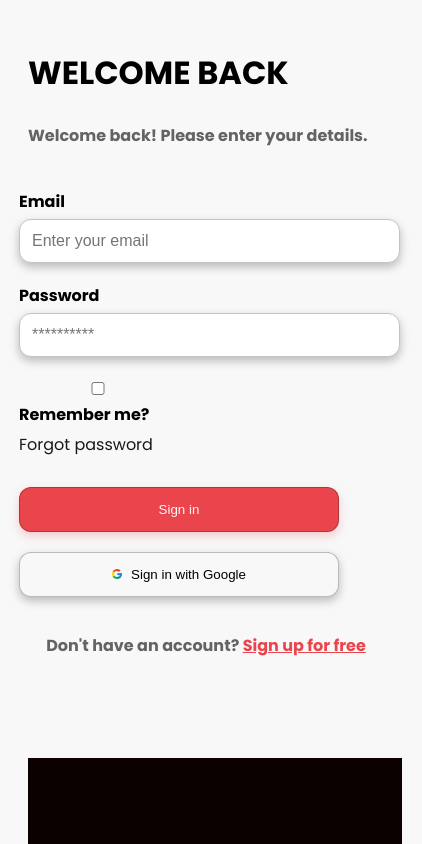
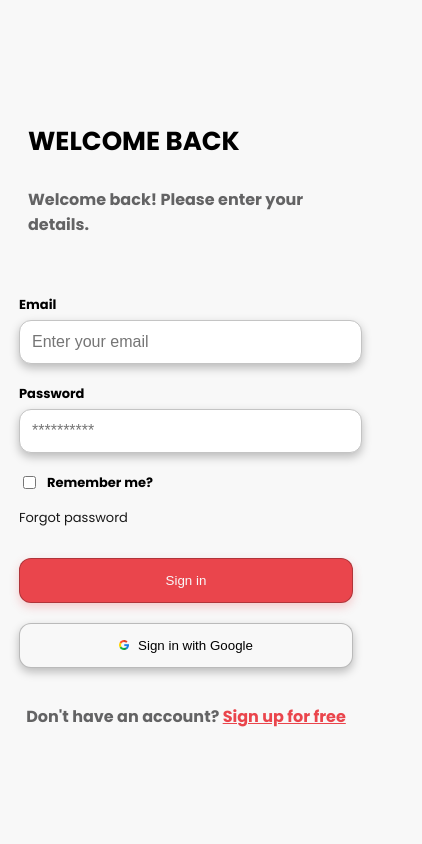
Before and after one commit to Khalondi/Login_page, a React (Vite) app: page / in a window 390 px wide. Shown: the top 844 px of the page, 422 px wide, since content can reach past the window. Built offline with nearby package versions, Linux system fonts and the light colour scheme.

Commit message:
I have fixed the remember me part

```diff
--- a/src/App.css
+++ b/src/App.css
@@ -118,13 +118,23 @@ button {
     flex-direction: column;
     flex-wrap: wrap;
     gap: 40px;
+    overflow-y: hidden;
+    height: fit-content;
+  }
+  body {
+    height: fit-content;
+  }
+  .container {
+    justify-content: center;
   }
   button {
-    width: 100%;
-    max-width: 320px;
+    max-width: 100%;
   }
   .form input {
-    width: 100%;
+    width: 95%;
+  }
+  .checkremember input {
+    width: auto;
   }
 }
 @media screen and (max-width: 600px) {
@@ -134,14 +144,34 @@ button {
     display: grid;
     grid-template-columns: 1fr 1fr;
     gap: 60px;
+    overflow-y: hidden;
+    height: fit-content;
+    max-width: fit-content;
+  }
+  .rememberme {
+    display: flex;
+    flex-direction: column;
+    align-items: flex-start;
+  }
+  .checkremember {
+    display: flex;
+    align-items: flex-start;
+    justify-content: flex-start;
+    gap: 8px;
+  }
+  .checkremember input {
+    display: flex;
+    align-items: flex-start;
+    justify-content: flex-start;
+    width: auto;
+  }
+
+  .forgot {
+    display: block;
+    margin-top: 10px;
   }
   .right img {
     display: none;
-  }
-  .rememberme {
-    flex-direction: column;
-    align-items: flex-start;
-    margin-bottom: 10px;
   }
 }
 @media screen and (max-width: 640px) {
@@ -149,16 +179,49 @@ button {
     display: none;
   }
   .rememberme {
-    flex-direction: column;
-    align-items: flex-start;
     margin-bottom: 10px;
+  }
+
+  .layout {
+    overflow-y: hidden;
+    height: fit-content;
   }
 }
 @media screen and (max-width: 768px) {
   .layout {
     grid-template-columns: 1fr;
+    overflow-y: hidden;
+    height: 100vh;
   }
   .right img {
     display: none;
   }
 }
+@media screen and (max-width: 400px) {
+  .layout {
+    height: 650px;
+    gap: 10px;
+    max-width: fit-content;
+  }
+  .right img {
+    display: none;
+  }
+  body {
+    font-size: small;
+  }
+  .rememberme {
+    display: flex;
+    flex-direction: column;
+    justify-content: center;
+    align-items: flex-start;
+  }
+  .checkremember {
+    gap: 8px;
+    align-items: flex-start;
+  }
+
+  .forgot {
+    display: block;
+    margin-top: 10px;
+  }
+}
--- a/src/components/Login.jsx
+++ b/src/components/Login.jsx
@@ -44,18 +44,20 @@ function Login() {
             />
           </div>
           <div className="rememberme">
-            <label>
+            <div className="checkremember">
               <input
                 type="checkbox"
                 name="rememberme"
                 value={data.remberme}
                 onChange={handleChange}
               />
-              Remember me?
-            </label>
-            <a href="#" style={{ textDecoration: "none", color: "#181818" }}>
-              Forgot password
-            </a>
+              <label id="rember">Remember me?</label>
+            </div>
+            <div className="forgot">
+              <a href="#" style={{ textDecoration: "none", color: "#181818" }}>
+                Forgot password
+              </a>
+            </div>
           </div>
           <button type="submit" onClick={Submit} className="signin">
             Sign in
```
